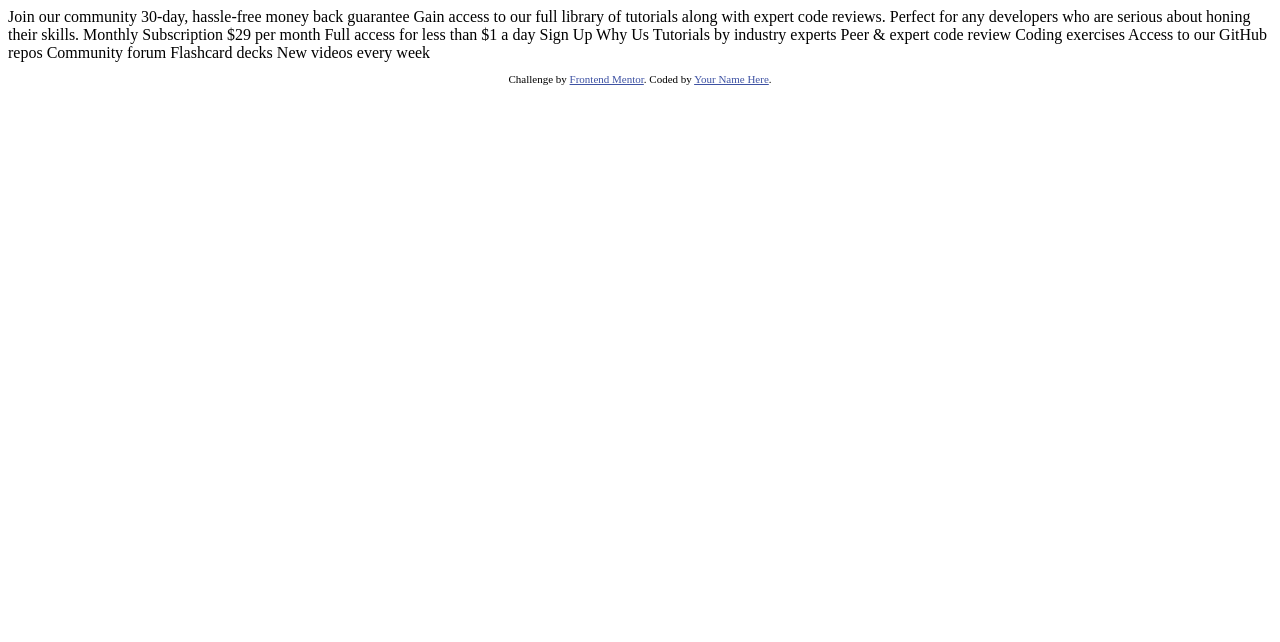
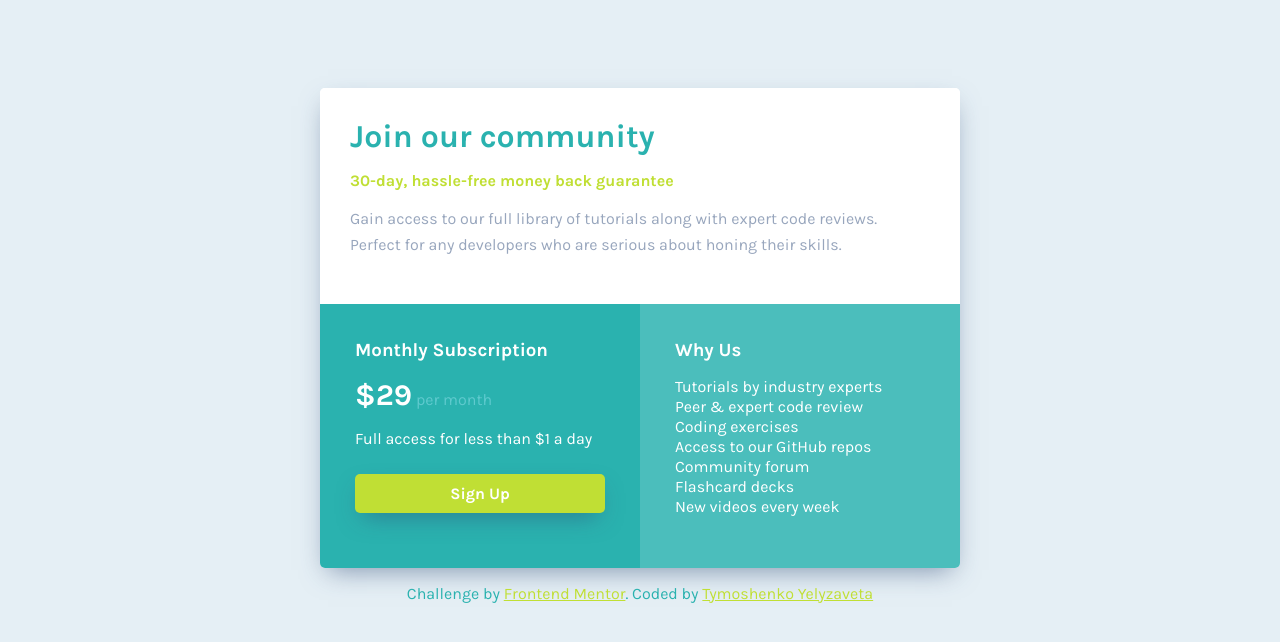
Before and after one commit to TymoshenkoYelyzaveta/FrontEnd-Mentor-Single-price-grid-component, a plain HTML site: page index.html in a window 1280 px wide. Drawn offline with Linux system fonts and the light colour scheme.

Commit message:
final commit

```diff
--- a/index.html
+++ b/index.html
@@ -5,45 +5,44 @@
   <meta name="viewport" content="width=device-width, initial-scale=1.0"> <!-- displays site properly based on user's device -->
 
   <link rel="icon" type="image/png" sizes="32x32" href="./images/favicon-32x32.png">
-
+  <link rel="stylesheet" href="style.css">
   <title>Frontend Mentor | Single Price Grid Component</title>
-
-  <!-- Feel free to remove these styles or customise in your own stylesheet 👍 -->
-  <style>
-    .attribution { font-size: 11px; text-align: center; }
-    .attribution a { color: hsl(228, 45%, 44%); }
-  </style>
 </head>
 <body>
-  Join our community
+  <div class="container">
+    <div class="intro">
+      <h1>Join our community</h1>
+      <p class="green-text">30-day, hassle-free money back guarantee</p>
+      <p class='grey-text'>Gain access to our full library of tutorials along with expert code reviews.
+      Perfect for any developers who are serious about honing their skills.</p>
+    </div>
+    <div class="row">
+      <div class="col1">
+        <h3> Monthly Subscription</h3>
+        <p class="per-month"><span>&dollar;29</span> per month</p>
+        <p>Full access for less than &dollar;1 a day</p>
+        <button>Sign Up</button>
+    </div>
+    <div class="col2">
+        <h3>Why Us</h3>
+        <p>
+          Tutorials by industry experts <br>
+          Peer &amp; expert code review <br>
+          Coding exercises <br>
+          Access to our GitHub repos <br>
+          Community forum <br>
+          Flashcard decks <br>
+          New videos every week <br>
+        </p>
+      </div>
+    </div>
 
-  30-day, hassle-free money back guarantee
-
-  Gain access to our full library of tutorials along with expert code reviews.
-  Perfect for any developers who are serious about honing their skills.
-
-  Monthly Subscription
-
-  &dollar;29 per month
-
-  Full access for less than &dollar;1 a day
-
-  Sign Up
-
-  Why Us
-
-  Tutorials by industry experts
-  Peer &amp; expert code review
-  Coding exercises
-  Access to our GitHub repos
-  Community forum
-  Flashcard decks
-  New videos every week
+  </div>
 
   <footer>
     <p class="attribution">
       Challenge by <a href="https://www.frontendmentor.io?ref=challenge" target="_blank">Frontend Mentor</a>.
-      Coded by <a href="#">Your Name Here</a>.
+      Coded by <a href="https://www.frontendmentor.io/profile/TymoshenkoYelyzaveta">Tymoshenko Yelyzaveta</a>
     </p>
   </footer>
 </body>
--- a/style.css
+++ b/style.css
@@ -0,0 +1,143 @@
+@import url('https://fonts.googleapis.com/css?family=Karla:400,700&display=swap');
+
+:root{
+    --cyan: hsl(179,62%,43%);
+    --lighterCyan:hsl(179,47%,52%);
+    --brightYellow: hsl(71, 73%, 54%);
+    --lightGray: hsl(204, 43%, 93%);
+    --grayishBlue: hsl(218, 22%, 67%);
+    --white: #ffffff;
+}
+
+*{
+    box-sizing: border-box;
+}
+
+body{
+    font-family: "Karla", sans-serif;
+    background-color: var(--lightGray);
+    padding-top: 5em;
+    display: flex;
+    flex-direction: column;
+    align-items: center;
+    justify-content: center;
+}
+
+.container{
+    background-color: #ffffff;
+    margin: 0 auto;
+    overflow: hidden;
+    width: 640px;
+    display: grid;
+    box-shadow: 0px 10px 25px -8px rgba(46,74,117,0.56);
+    border-radius: 5px;
+}
+
+
+
+h1, h3{
+    margin:0
+}
+
+.intro{
+    background-color: var(--white);
+    margin: 0;
+    padding: 30px;
+}
+
+.intro h1{
+    color: var(--cyan);
+    font-weight: 700;
+}
+
+.intro .green-text{
+    color: var(--brightYellow);
+    font-weight: 700;
+}
+
+.intro .grey-text{
+    color: var(--grayishBlue);
+    line-height: 26px;
+}
+
+
+.row{
+    display: flex;
+}
+
+
+.row > div{
+    flex: 1;
+}
+.col1{
+    background-color: var(--cyan);
+    padding: 35px;
+    color: white;
+}
+
+.col1 span{
+    font-size: 30px;
+    font-weight: 700;
+    color: white;
+}
+
+.col1 .per-month{
+    color: hsl(182, 53%, 59%);
+}
+
+button{
+    border: none;
+    background-color: var(--brightYellow);
+    outline: none;
+    font-size: 16px;
+    font-family: 'Karla', sans-serif;
+    font-weight: 700;
+    color: white;
+    padding: 10px;
+    width: 100%;
+    border-radius: 5px;
+    box-shadow: 0px 10px 25px -8px rgba(46,74,117,0.56);
+    margin-top: 10px;
+}
+
+button:hover{
+    background-color: hsl(81, 83%, 55%);;
+}
+
+.col2{
+    background-color: var(--lighterCyan);
+    padding: 35px;
+    color: white;
+}
+
+.col2 p{
+    line-height: 20px;
+}
+
+
+
+footer{
+    text-align: center;
+    color: var(--cyan);
+}
+
+footer a{
+    color: var(--brightYellow);
+}
+
+@media(max-width:375px){
+
+    body{
+        padding-left: 1.5em;
+        padding-right: 1.5em;
+    }
+
+    .intro h1{
+        font-size: 1.17em;
+    }
+    .row{
+        flex-direction: column;
+    }
+
+
+}
```
